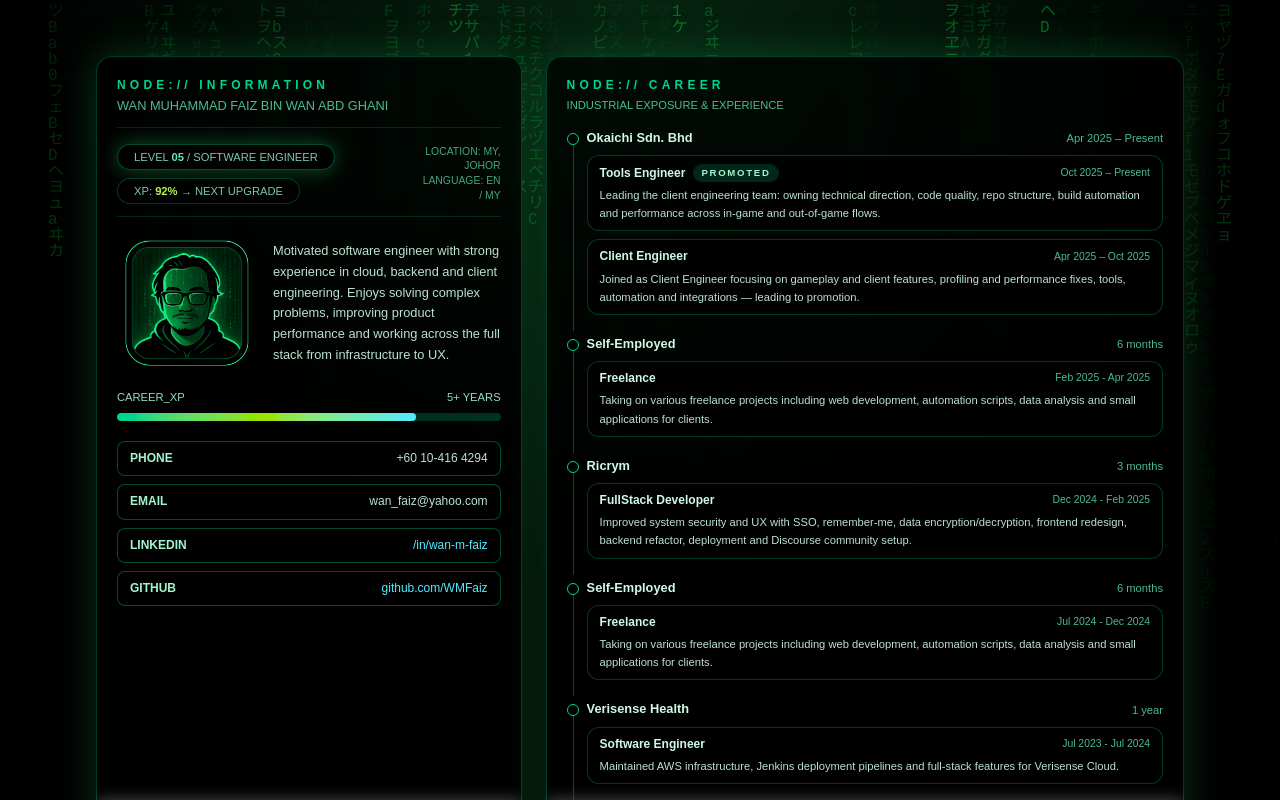
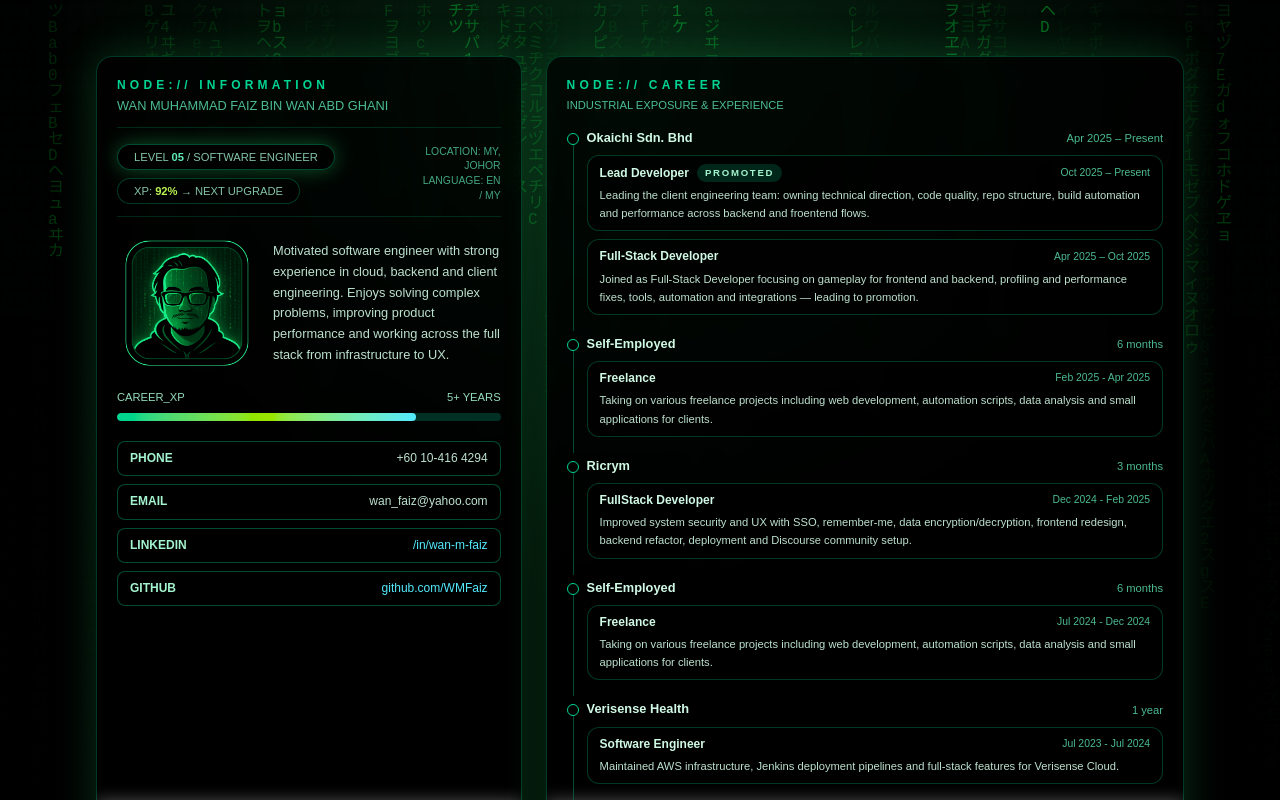
Before and after one commit to wmfaiz/my-portfolio, a Next.js app: page / in a window 1280 px wide. Shown: the top 800 px of the page. Built offline with nearby package versions, Linux system fonts and the light colour scheme.

Commit message:
Change position indicator

```diff
--- a/app/page.tsx
+++ b/app/page.tsx
@@ -144,17 +144,17 @@ const experiencesByCompany: CompanyExperience[] = [
     overallPeriod: "Apr 2025 – Present",
     roles: [
       {
-        title: "Tools Engineer",
+        title: "Lead Developer",
         period: "Oct 2025 – Present",
         summary:
-          "Leading the client engineering team: owning technical direction, code quality, repo structure, build automation and performance across in-game and out-of-game flows.",
+          "Leading the client engineering team: owning technical direction, code quality, repo structure, build automation and performance across backend and froentend flows.",
         highlight: true,
       },
       {
-        title: "Client Engineer",
+        title: "Full-Stack Developer",
         period: "Apr 2025 – Oct 2025",
         summary:
-          "Joined as Client Engineer focusing on gameplay and client features, profiling and performance fixes, tools, automation and integrations — leading to promotion.",
+          "Joined as Full-Stack Developer focusing on gameplay for frontend and backend, profiling and performance fixes, tools, automation and integrations — leading to promotion.",
       },
     ],
   },
```
